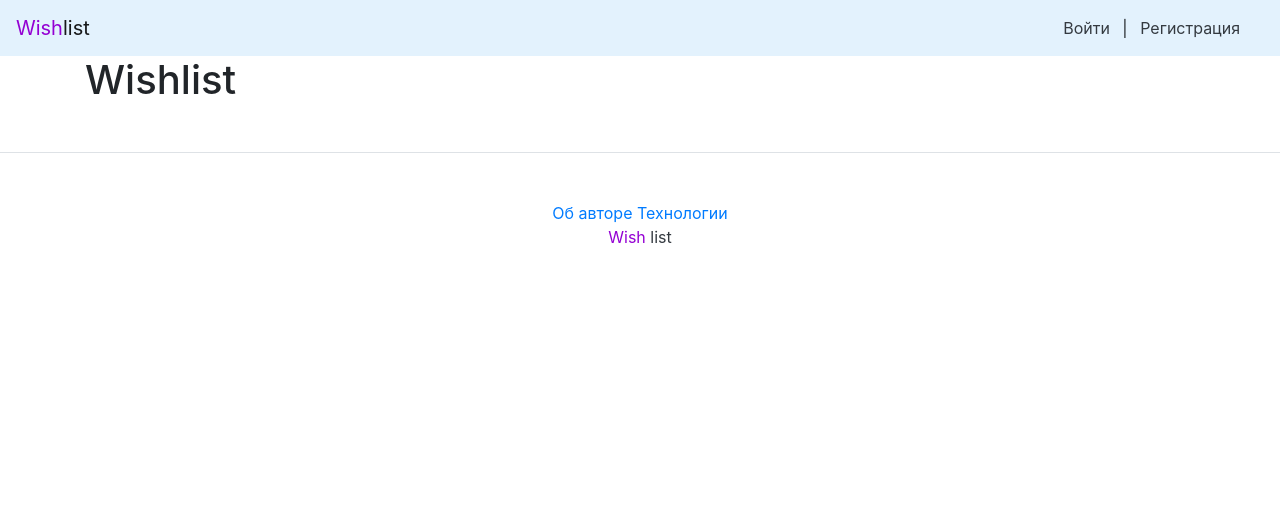
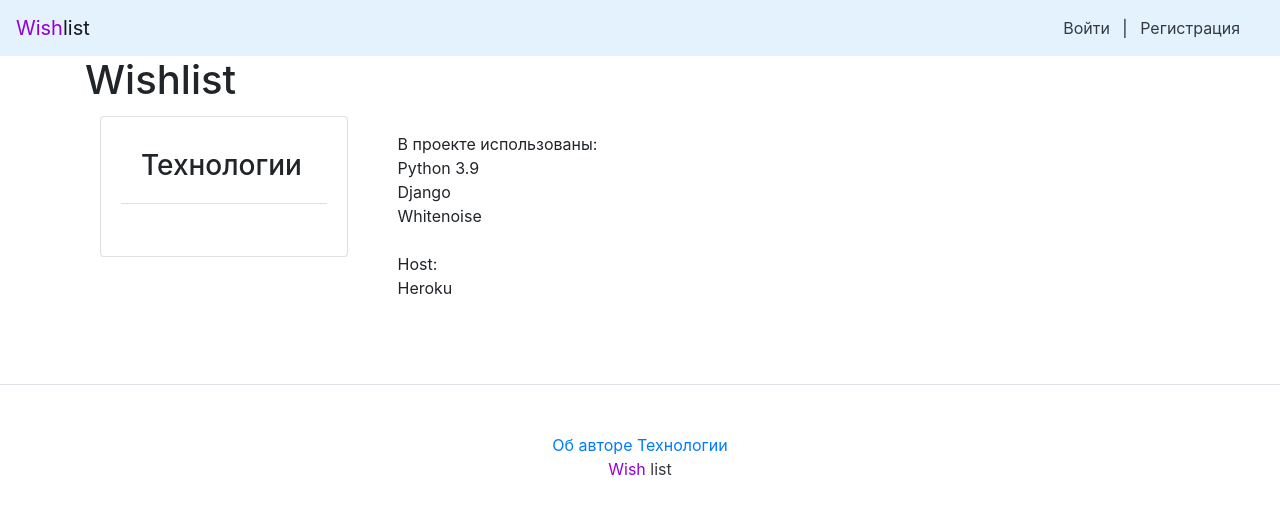
Before and after one commit to BVyaches/wishlist, a Django app: page /about/tech/ in a window 1280 px wide. Shown: the top 514 px of the page. Run offline with Django 3.2, Linux system fonts and the light colour scheme; some libraries are stand-ins or nearby versions.

Commit message:
can create groups

```diff
--- a/posts/urls.py
+++ b/posts/urls.py
@@ -7,6 +7,7 @@ urlpatterns = [
     path('', views.index, name='index'),
     path('group/<slug:slug>/', views.group_posts, name='group_posts'),
     path('new', views.new_post, name='new_post'),
+    path('new_group', views.new_group, name='new_group'),
 
     path('<str:username>/', views.profile, name='profile'),
     path('<str:username>/<int:post_id>', views.post_view, name='post'),
--- a/templates/about/author.html
+++ b/templates/about/author.html
@@ -17,7 +17,7 @@
               </li>
               <li class="list-group-item">
                 <div class="h6 text-muted">
-                  Полезный короткий текст
+                  Проект написал
                 </div>
               </li>
             </ul>
@@ -28,7 +28,7 @@
       <div class="col-md-9">
         <div class="card-body">
           <div class="card-text">
-            <p>Текст страницы "Об авторе"</p>
+            <p>Работу выполнил Большагин Вячеслав, 11в</p>
           </div>
         </div>
       </div>
--- a/templates/about/tech.html
+++ b/templates/about/tech.html
@@ -1,42 +1,39 @@
-{%  extends "base.html" %}
-{% block title %}О технологиях{% endblock %}
+{% extends "base.html" %}
+{% block title %}Об авторе проекта{% endblock %}
 {% block content %}
 {% load user_filters %}
-{% if page.has_other_pages %}
-    <nav>
-        <ul class="pagination">
-            {% if page.has_previous %}
-                <li class="page-item">
-                    <a class="page-link" href="?page={{ page.previous_page_number }}">&laquo; Предыдущая</a>
-                </li>
-            {% else %}
-                <li class="page-item disabled">
-                    <span class="page-link">&laquo; Предыдущая</span>
-                </li>
-            {% endif %}
-            {% for i in page.paginator.page_range %}
-                {% if page.number == i %}
-                    <li class="page-item active">
-      <span class="page-link">{{ i }}
-        <span class="sr-only">(текущая)</span>
-      </span>
-                    </li>
-                {% else %}
-                    <li class="page-item">
-                        <a class="page-link" href="?page={{ i }}">{{ i }}</a>
-                    </li>
-                {% endif %}
-            {% endfor %}
-            {% if page.has_next %}
-                <li class="page-item">
-                    <a class="page-link" href="?page={{ page.next_page_number }}">Следующая &raquo;</a>
-                </li>
-            {% else %}
-                <li class="page-item disabled">
-                    <span class="page-link">Следующая &raquo;</span>
-                </li>
-            {% endif %}
-        </ul>
-    </nav>
-{% endif %}
+  <main role="main" class="container">
+    <div class="row">
+      <!-- Левый вспомогательный блок -->
+      <div class="col-md-3 mb-3 mt-1">
+        <div class="card">
+          <div class="card-body">
+            <ul class="list-group list-group-flush">
+              <li class="list-group-item">
+                <div class="h3">
+                  Технологии
+                </div>
+              </li>
+              <li class="list-group-item">
+                <div class="h6 text-muted">
+
+                </div>
+              </li>
+            </ul>
+          </div>
+        </div>
+      </div>
+      <!-- Тело страницы -->
+      <div class="col-md-9">
+        <div class="card-body">
+          <div class="card-text">
+            <p>В проекте использованы:<br />
+            Python 3.9<br />Django<br />Whitenoise<br /><br />Host:<br />Heroku
+
+            </p>
+          </div>
+        </div>
+      </div>
+    </div>
+  </main>
 {% endblock %}
--- a/templates/base.html
+++ b/templates/base.html
@@ -4,7 +4,7 @@
 <head>
     <meta charset="utf-8">
     <meta name="viewport" content="width=device-width, initial-scale=1, shrink-to-fit=no">
-    <title>{% block title %}Wishlist{% endblock %} | Yatube</title>
+    <title>{% block title %}Wishlist{% endblock %}</title>
     <!-- Загрузка статики -->
     {% load static %}
     <link rel="stylesheet" href="{% static 'bootstrap/dist/css/bootstrap.min.css' %}">
--- a/templates/nav.html
+++ b/templates/nav.html
@@ -6,6 +6,7 @@
         <a class="p-2 text-dark" href="{% url 'password_change' %}">Изменить пароль</a>
         <a class="p-2 text-dark" href="{% url 'logout' %}">Выйти</a>
         <a class="p-2 text-dark" href="{% url 'new_post' %}">Создать желание</a>
+        <!-- <a class="p-2 text-dark" href="{% url 'new_group' %}">Создать праздник</a> -->
         {% else %}
         <a class="p-2 text-dark" href="{% url 'login' %}">Войти</a> |
         <a class="p-2 text-dark" href="{% url 'signup' %}">Регистрация</a>
```
Also changed, not shown: posts/forms.py (+17 -15 lines), posts/views.py (+11 -1 lines), templates/new_group.html (renamed from templates/about/new_group.html, +3 -6 lines), templates/post.html (+6 -1 lines), db.sqlite3.
